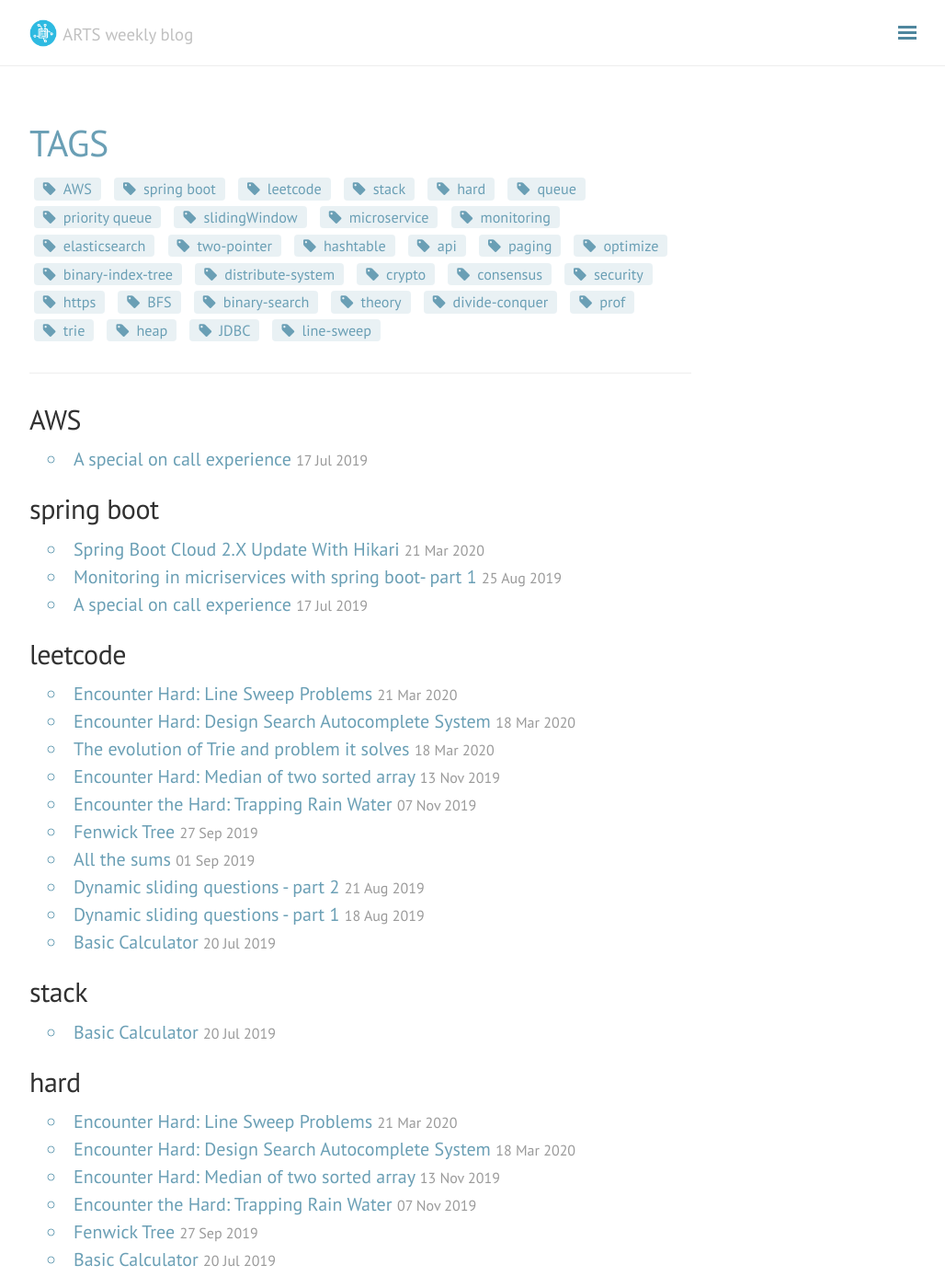
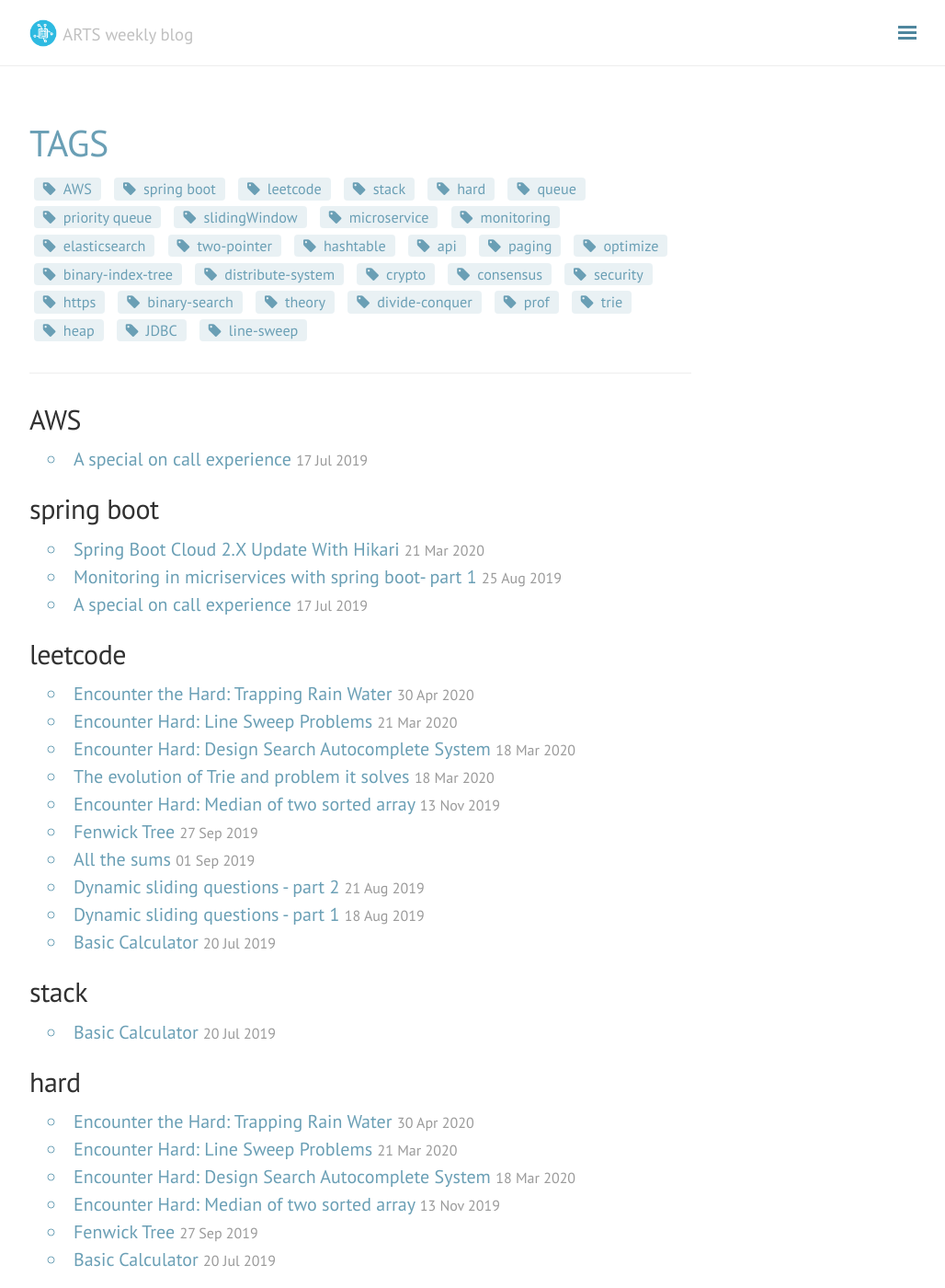
Before and after one commit to YiYeHuang/arts-tech-blog, a Jekyll site: the page built from blog/tags.html, in a window 1280 px wide and 1400 px high. Shown: the whole window at 92% size, without its empty margins (248-1276 px from the left). Built offline with Jekyll 4.4.1, drawn with Linux system fonts in a browser that asks for light colours; nearby versions of some CDN libraries; some of the changed text lies outside the part shown.

Commit message:
TrappingRainWater

```diff
--- a/_posts/2020-1-15-trapping-rain-water.md
+++ b/_posts/2020-3-30-trapping-rain-water.md
@@ -1,9 +1,9 @@
 ---
 layout: post
 title:  "Encounter the Hard: Trapping Rain Water"
-date:   2019-11-07 15:59:53 -0700
+date:   2020-4-30 15:59:53 -0700
 categories: algorithm
-tag: [leetcode, two-pointer, BFS, hard]
+tag: [leetcode, two-pointer, heap, hard]
 ---
 
 ## Algorithm
```
